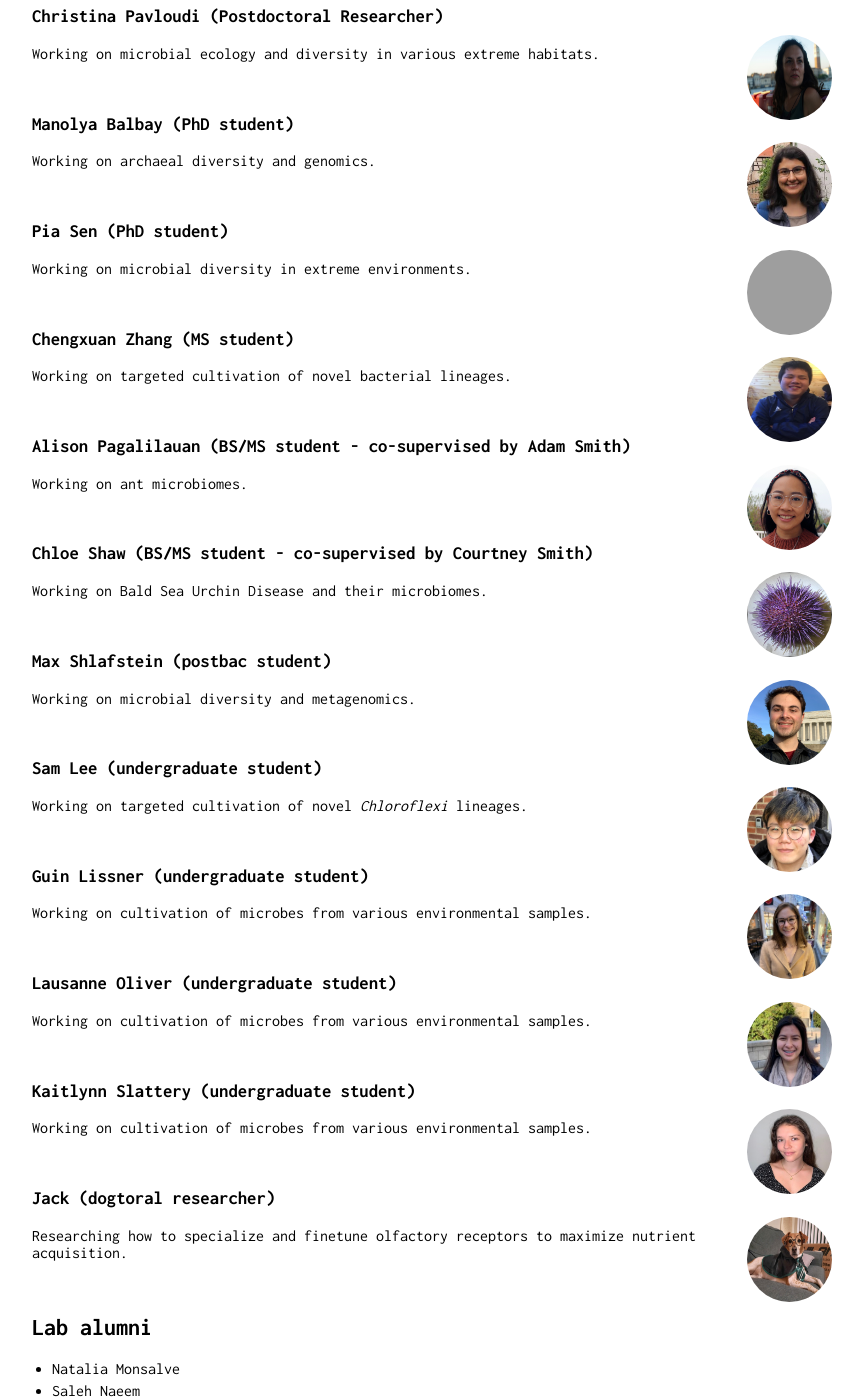
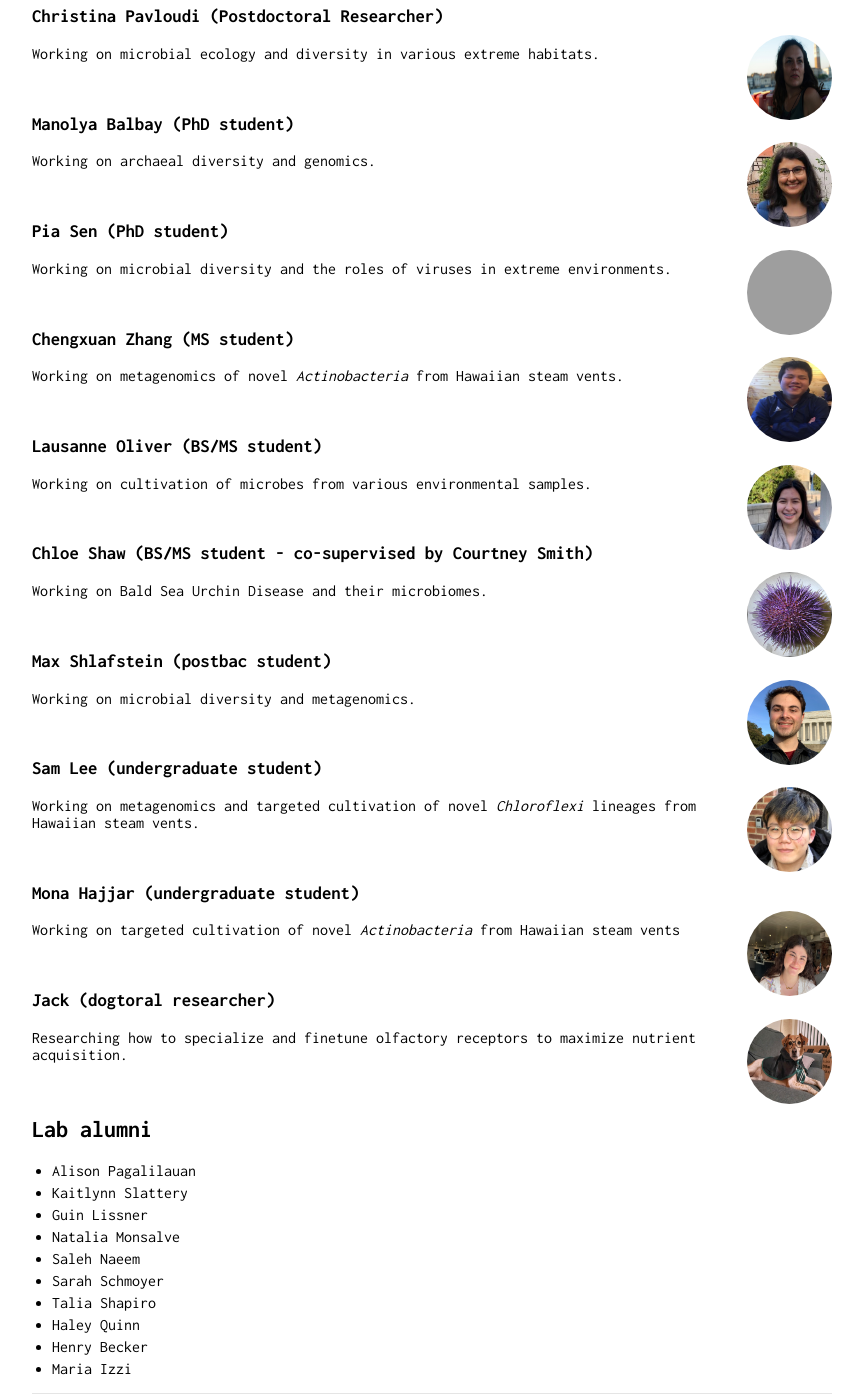
Before and after one commit to jimmysaw/jimmysaw.github.io, a Jekyll site: the page built from people.md, in a window 1280 px wide and 1400 px high, scrolled down 372 px. Shown: the whole window, without its empty margins (208-1071 px from the left). Built offline with Jekyll 4.4.1, drawn with Linux system fonts in a browser that asks for light colours; our own code applies the rules of GitHub Pages for plain Markdown files; grey boxes are pictures that could not be loaded.

Commit message:
updated (11-30-22)

```diff
--- a/people.md
+++ b/people.md
@@ -35,7 +35,7 @@ Working on archaeal diversity and genomics.
 
 <img class="profile-picture" src="images/pia.png">
 
-Working on microbial diversity in extreme environments.
+Working on microbial diversity and the roles of viruses in extreme environments.
 
 &nbsp;
 &nbsp;
@@ -44,16 +44,16 @@ Working on microbial diversity in extreme environments.
 
 <img class="profile-picture" src="images/cz.jpg">
 
-Working on targeted cultivation of novel bacterial lineages.
+Working on metagenomics of novel *Actinobacteria* from Hawaiian steam vents.
 
 &nbsp;
 &nbsp;
 
-### Alison Pagalilauan (BS/MS student - co-supervised by Adam Smith)
+### Lausanne Oliver (BS/MS student)
 
-<img class="profile-picture" src="images/ap.jpg">
+<img class="profile-picture" src="images/llo.png">
 
-Working on ant microbiomes.
+Working on cultivation of microbes from various environmental samples.
 
 &nbsp;
 &nbsp;
@@ -80,34 +80,16 @@ Working on microbial diversity and metagenomics.
 
 <img class="profile-picture" src="images/sl.jpg">
 
-Working on targeted cultivation of novel *Chloroflexi* lineages.
+Working on metagenomics and targeted cultivation of novel *Chloroflexi* lineages from Hawaiian steam vents.
 
 &nbsp;
 &nbsp;
 
-### Guin Lissner (undergraduate student)
+### Mona Hajjar (undergraduate student)
 
-<img class="profile-picture" src="images/gl.jpg">
+<img class="profile-picture" src="images/mona.jpg">
 
-Working on cultivation of microbes from various environmental samples.
-
-&nbsp;
-&nbsp;
-
-### Lausanne Oliver (undergraduate student)
-
-<img class="profile-picture" src="images/llo.png">
-
-Working on cultivation of microbes from various environmental samples.
-
-&nbsp;
-&nbsp;
-
-### Kaitlynn Slattery (undergraduate student)
-
-<img class="profile-picture" src="images/ks.jpg">
-
-Working on cultivation of microbes from various environmental samples.
+Working on targeted cultivation of novel *Actinobacteria* from Hawaiian steam vents
 
 &nbsp;
 &nbsp;
```
Also changed, not shown: other parts of people.md (+3 -0 lines), images/mona.jpg (added).
